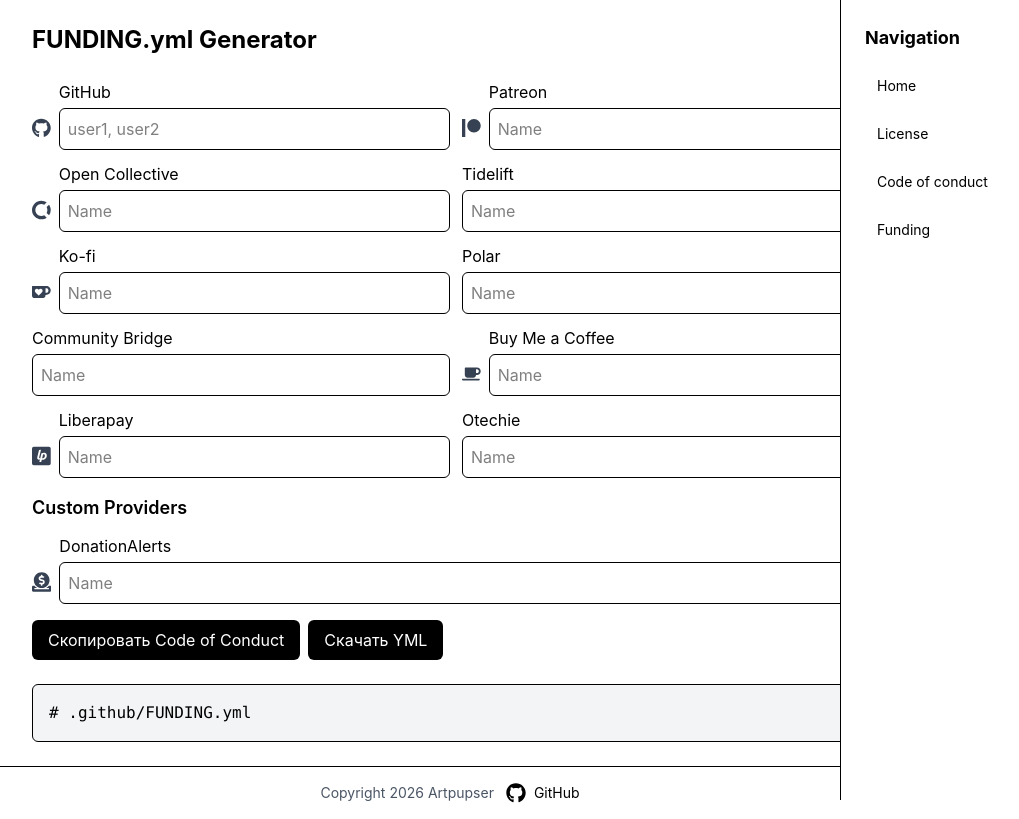
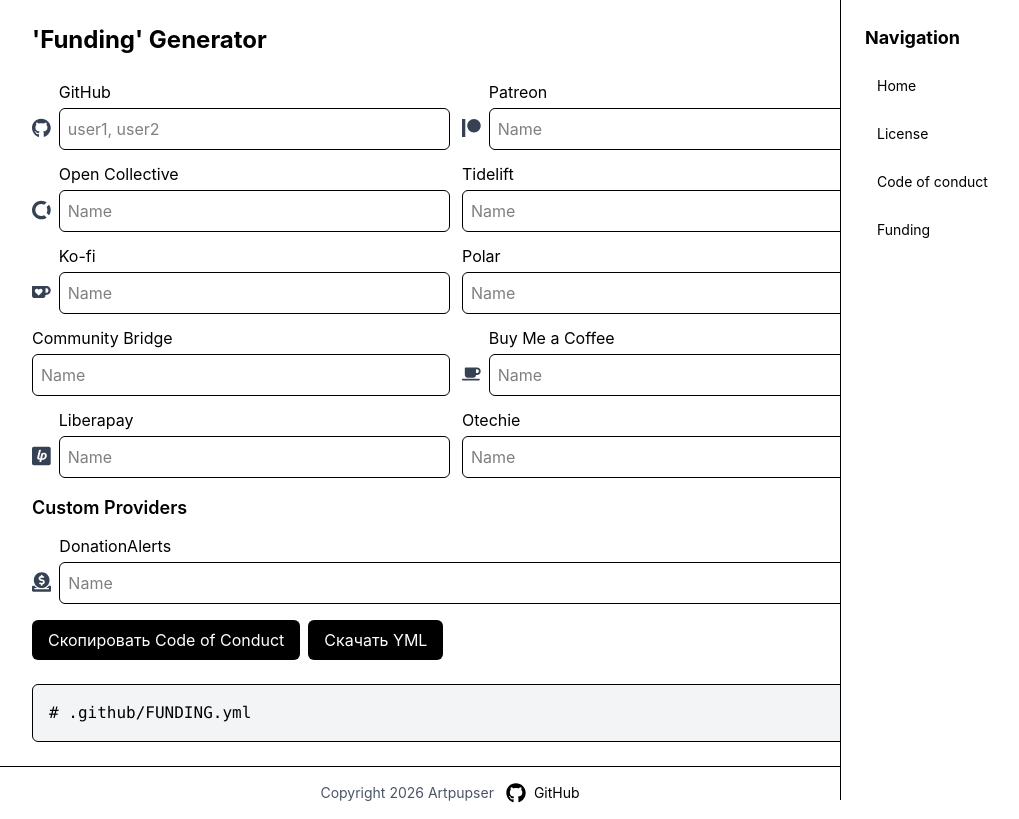
Before and after one commit to Artpupser/gh_documents_gen, a React (Vite) app: page /gen/funding in a window 1280 px wide. Shown: the whole page, without its empty margins (184-1203 px from the left). Built offline with nearby package versions, Linux system fonts and the light colour scheme.

Commit message:
change: normalize titles on generator pages

```diff
--- a/src/pages/CodeOfConduct.tsx
+++ b/src/pages/CodeOfConduct.tsx
@@ -19,7 +19,7 @@
 
   return (
     <div className="max-w-4xl mx-auto p-6 space-y-6">
-      <h1 className="text-2xl font-bold">Code of Conduct Generator</h1>
+      <h1 className="text-2xl font-bold">'Code of Conduct' generator</h1>
 
       <div className="grid gap-4">
         <div className="grid grid-rows-1 grid-cols-2 gap-1">
--- a/src/pages/Funding.tsx
+++ b/src/pages/Funding.tsx
@@ -110,7 +110,7 @@
   return (
     <div className="max-w-4xl mx-auto p-6 space-y-6">
       <h1 className="text-2xl font-bold">
-        FUNDING.yml Generator
+        'Funding' Generator
       </h1>
 
       <div className="grid gap-4">
--- a/src/pages/License.tsx
+++ b/src/pages/License.tsx
@@ -66,7 +66,7 @@
 
   return (
     <div className="max-w-4xl mx-auto p-6 space-y-6">
-      <h1 className="text-2xl font-bold">License Generator</h1>
+      <h1 className="text-2xl font-bold">'License' generator</h1>
 
       <div className="space-y-2">
         <h2 className="text-lg font-semibold">Licenses</h2>
```
